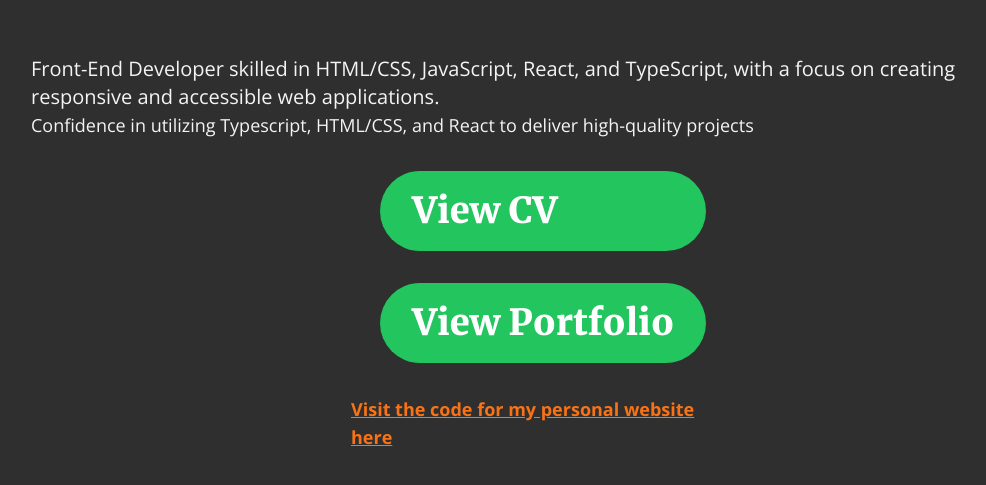
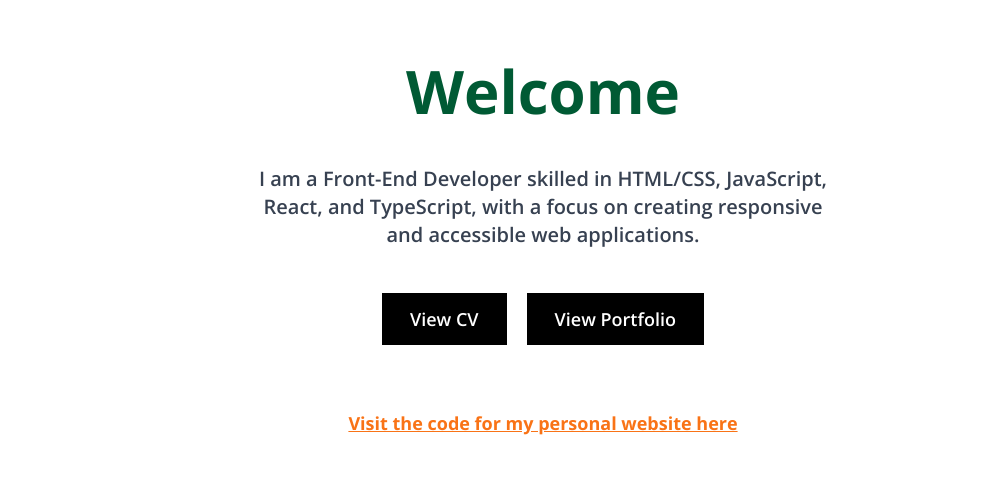
Before and after one commit to BlueElyas/elyas-portfolio, a React (Create React App) app: page / in a window 1280 px wide. Shown: the part 147-632 px from the top of the page, without its empty margins (97-1083 px from the left). Built offline with nearby package versions, Linux system fonts and the light colour scheme.

Commit message:
Change up mainmenu styles

```diff
--- a/src/components/shells/MainMenu.jsx
+++ b/src/components/shells/MainMenu.jsx
@@ -4,6 +4,7 @@ import MainMenuButton from "../reusable/mainmenu/MainMenuButton";
 import WebsiteLoading from "./WebsiteLoading";
 import MenuLoading from "../reusable/mainmenu/MenuLoading";
 import { useAnimation } from "../../context/AnimationContext";
+import { NavLink } from "react-router-dom";
 
 const MainMenu = () => {
   const { showTitle, showLoading } = useAnimation();
@@ -15,23 +16,29 @@ const MainMenu = () => {
       ) : showLoading ? (
         <MenuLoading />
       ) : (
-        <div className="flex justify-center items-center flex-col bg-darkGray text-softGray h-screen gap-8 text-lg lg:text-4xl font-merriweatherBold overflow-hidden">
-          <p className="text-lg font-sans mx-8 w-[80%]">
-            <p class="font-normal text-md md:text-xl">
-              Front-End Developer skilled in HTML/CSS, JavaScript, React, and
-              TypeScript, with a focus on creating responsive and accessible web
-              applications.
-            </p>
-            <p>
-              Confidence in utilizing Typescript, HTML/CSS, and React to deliver
-              high-quality projects
-            </p>
-          </p>
-          <div className="flex flex-col gap-8">
-            <MainMenuButton name="View CV" link="cv" />
-            <MainMenuButton name="View Portfolio" link="portfolio" />
+        <div class="pt-52 mx-auto text-center">
+          <h1 class="text-6xl text-center font-4 font-bold text-accent mb-6">
+            Welcome
+          </h1>
+          <h2 class="text-xl font-4 font-semibold pb-11 text-gray-700 text-center p-5 md:mx-auto md:w-1/2">
+            I am a Front-End Developer skilled in HTML/CSS, JavaScript, React,
+            and TypeScript, with a focus on creating responsive and accessible
+            web applications.
+          </h2>
+          <div className="text-center mb-16 flex gap-5 justify-center">
+            <NavLink
+              className="inline-flex items-center py-3 font-semibold bg-black text-white px-7 hover:bg-white hover:text-black active:opacity-35  text-centerw-[200px] box-border text-lg"
+              to="cv"
+            >
+              View CV
+            </NavLink>
+            <NavLink
+              className="inline-flex items-center py-3 font-semibold bg-black text-white px-7 hover:bg-white hover:text-black active:opacity-35  text-centerw-[200px] box-border text-lg"
+              to="portfolio"
+            >
+              View Portfolio
+            </NavLink>
           </div>
-
           <a
             className="text-sm font-sans w-96 text-orange-500 font-bold underline hover:no-underline hover:opacity-75 active:opacity-40 lg:text-lg"
             href="https://github.com/BlueElyas/elyas-portfolio"
```
